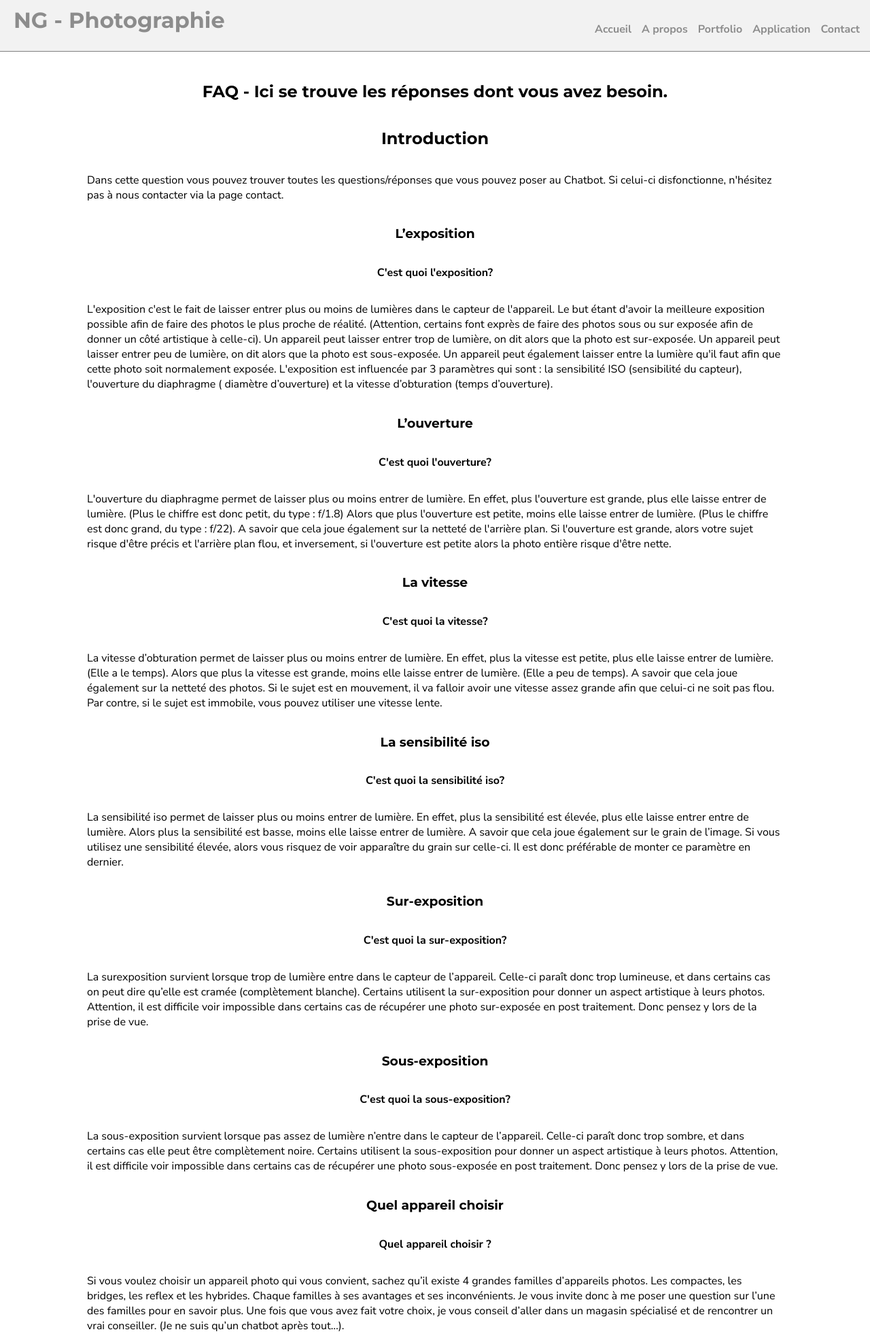
After one commit to GadeyneNicolas/Projet5_Photographie, a PHP site: a page that uses Controller/Router.php in a window 1280 px wide. The commit adds this page. Shown: the top 1962 px of the page at 68% size. Run offline with PHP 8.4, Linux system fonts and the light colour scheme.

Commit message:
Ajout d'une page Faq pour l'application. Ajout de l'url du site.

```diff
--- a/Contents/style.css
+++ b/Contents/style.css
@@ -314,12 +314,24 @@ header nav a:focus {
     display: flex;
     flex-direction: column;
     align-items: center;
+    margin-left: 10%;
+    margin-right: 10%;
 }
 
 #mentions {
     display: flex;
     flex-direction: column;
     align-items: center;
+    margin-left: 10%;
+    margin-right: 10%;
+}
+
+#faq {
+    display: flex;
+    flex-direction: column;
+    align-items: center;
+    margin-left: 10%;
+    margin-right: 10%;
 }
 
 /*  -----------------------
--- a/Controller/ControllerPage.php
+++ b/Controller/ControllerPage.php
@@ -53,6 +53,11 @@ class ControllerPage {
         $view->generate(array('comments' => $comments));
     }
 
+    public function faq() {
+        $view = new View("Faq");
+        $view->generate([]);
+    }
+
     public function contact() {
         $view = new View("Contact");
         $view->generate([]);
--- a/Controller/Router.php
+++ b/Controller/Router.php
@@ -40,6 +40,8 @@ class Router {
                     $this->ctrlPage->landscape();
                 }   else if (($_GET['action'] == 'Application')) {
                     $this->ctrlPage->application();
+                }    else if (($_GET['action'] == 'Faq')) {
+                    $this->ctrlPage->faq();
                 }   else if (($_GET['action'] == 'Contact')) {
                     $this->ctrlPage->contact();
                 }   else if (($_GET['action'] == 'Confidential')) {
--- a/View/Pages/viewApplication.php
+++ b/View/Pages/viewApplication.php
@@ -13,6 +13,11 @@
                 peut comprendre vos questions et essayer d'y répondre le plus simplement possible grâce à
                 des connaissances enregistrés dans sa base de donnée.
             </p>
+        <h2>Un problème avec le chatbot?</h2>
+            <p>Si vous n'arrivez pas à faire fonctionner l'application, n'hésitez pas à regarder la FAQ
+            de celle-ci.
+            </p>
+            <input class="button" type="button" value="Faq" onclick="javascript:location.href='Faq'">
     </div>
 
     <section id="chatbot">
--- /dev/null
+++ b/View/Pages/viewFaq.php
@@ -0,0 +1,223 @@
+<?php $this->title = "NG Photographie -Faq !"; ?> <!-- Titre de la page -->
+
+<section id="faq">
+    <h1>FAQ - Ici se trouve les réponses dont vous avez besoin.</h1>
+
+    <h2>Introduction</h2>
+        <p> Dans cette question vous pouvez trouver toutes les questions/réponses que vous pouvez
+            poser au Chatbot. Si celui-ci disfonctionne, n'hésitez pas à nous contacter via la page contact.
+        </p>
+
+    <h3>L’exposition</h3>
+
+        <p><strong>C'est quoi l'exposition? </strong></p>
+        <p>L'exposition c'est le fait de laisser entrer plus ou moins de lumières dans le capteur de l'appareil.
+        Le but étant d'avoir la meilleure exposition possible afin de faire des photos le plus proche de
+        réalité. (Attention, certains font exprès de faire des photos sous ou sur exposée afin de donner
+        un côté artistique à celle-ci). Un appareil peut laisser entrer trop de lumière, on dit alors que
+        la photo est sur-exposée. Un appareil peut laisser entrer peu de lumière, on dit alors que la photo
+        est sous-exposée. Un appareil peut également laisser entre la lumière qu'il faut afin que cette
+        photo soit normalement exposée. L'exposition est influencée par 3 paramètres qui sont :
+        la sensibilité ISO (sensibilité du capteur), l'ouverture du diaphragme ( diamètre d’ouverture)
+        et la vitesse d’obturation (temps d’ouverture).
+        </p>
+
+    <h3>L’ouverture</h3>
+
+        <p><strong>C'est quoi l'ouverture?</strong></p>
+        <p> L'ouverture du diaphragme permet de laisser plus ou moins entrer de lumière. En effet, plus
+            l'ouverture est grande, plus elle laisse entrer de lumière. (Plus le chiffre est donc petit,
+            du type : f/1.8) Alors que plus l'ouverture est petite, moins elle laisse entrer de lumière.
+            (Plus le chiffre est donc grand, du type : f/22). A savoir que cela joue également sur la netteté
+            de l'arrière plan. Si l'ouverture est grande, alors votre sujet risque d'être précis et l'arrière
+            plan flou, et inversement, si l'ouverture est petite alors la photo entière risque d'être nette.
+        </p>
+
+    <h3>La vitesse</h3>
+
+        <p><strong>C'est quoi la vitesse?</strong></p>
+        <p> La vitesse d’obturation permet de laisser plus ou moins entrer de lumière. En effet, plus la
+            vitesse est petite, plus elle laisse entrer de lumière. (Elle a le temps). Alors que plus la
+            vitesse est grande, moins elle laisse entrer de lumière. (Elle a peu de temps). A savoir que cela
+            joue également sur la netteté des photos. Si le sujet est en mouvement, il va falloir avoir
+            une vitesse assez grande afin que celui-ci ne soit pas flou. Par contre, si le sujet est
+            immobile, vous pouvez utiliser une vitesse lente.
+        </p>
+
+    <h3>La sensibilité iso</h3>
+
+        <p><strong>C'est quoi la sensibilité iso?</strong></p>
+        <p> La sensibilité iso permet de laisser plus ou moins entrer de lumière.
+            En effet, plus la sensibilité est élevée, plus elle laisse entrer entre
+            de lumière. Alors plus la sensibilité est basse, moins elle laisse entrer de
+            lumière. A savoir que cela joue également sur le grain de l’image. Si vous utilisez
+            une sensibilité élevée, alors vous risquez de voir apparaître du grain sur celle-ci.
+             Il est donc préférable de monter ce paramètre en dernier.
+        </p>
+
+    <h3>Sur-exposition</h3>
+
+        <p><strong>C'est quoi la sur-exposition?</strong></p>
+        <p> La surexposition survient lorsque trop de lumière entre dans le capteur de l’appareil.
+            Celle-ci paraît donc trop lumineuse, et dans certains cas on peut dire qu’elle est cramée
+            (complètement blanche). Certains utilisent la sur-exposition pour donner un aspect artistique
+            à leurs photos. Attention, il est difficile voir impossible dans certains cas de récupérer une
+            photo sur-exposée en post traitement. Donc pensez y lors de la prise de vue.
+        </p>
+
+    <h3>Sous-exposition</h3>
+
+        <p><strong>C'est quoi la sous-exposition?</strong></p>
+        <p>La sous-exposition survient lorsque pas assez de lumière n’entre dans le capteur de l’appareil.
+            Celle-ci paraît donc trop sombre, et dans certains cas elle peut être complètement noire. Certains
+            utilisent la sous-exposition pour donner un aspect artistique à leurs photos. Attention, il est
+            difficile voir impossible dans certains cas de récupérer une photo sous-exposée en post traitement.
+            Donc pensez y lors de la prise de vue.
+        </p>
+
+    <h3>Quel appareil choisir</h3>
+
+        <p><strong>Quel appareil choisir ?</strong></p>
+        <p> Si vous voulez choisir un appareil photo qui vous convient, sachez qu’il existe 4 grandes
+            familles d’appareils photos. Les compactes, les bridges, les reflex et les hybrides. Chaque
+            familles à ses avantages et ses inconvénients. Je vous invite donc à me poser une question
+            sur l’une des familles pour en savoir plus. Une fois que vous avez fait votre choix, je vous
+            conseil d’aller dans un magasin spécialisé et de rencontrer un vrai conseiller.
+            (Je ne suis qu’un chatbot après tout…).
+        </p>
+
+    <h3>Compact</h3>
+
+        <p><strong>C'est quoi les compacts ?</strong></p>
+        <p> Les appareils photos compactes sont utilisés en général dans un cadre amateur. Le budget
+            pour ce genre d’appareil est assez bas. Il a pour avantages d’avoir un prix très abordable,
+            d’être simple d’utilisation et d’être petit et facilement transportable. Il a pour
+            inconvénient un capteur de petite taille, il est peu réactif, des mauvais rendus en basse
+            lumière et les objectifs ne sont pas changeables.
+        </p>
+
+    <h3>Bridge</h3>
+
+        <p><strong>C'est quoi les bridges ?</strong></p>
+        <p> Les appareils photos bridges sont utilisés en général dans un cadre amateur.
+            Le budget pour ce genre d’appareil est plus élevé que les compactes mais reste plutôt bas.
+            Il a pour avantages d’avoir un zoom plus intéressant que sur les compactes, d’être simple
+            d’utilisation et d’avoir un viseur. Il a les mêmes inconvénient que les compactes et est moins
+            facilement transportable.
+        </p>
+
+    <h3>Reflex</h3>
+
+        <p><strong>C'est quoi les reflex ?</strong></p>
+        <p> Les appareils photos reflex sont utilisés en général dans un cadre amateur, semi-pro et pro.
+            Le budget pour ce genre d’appareil est élevé, surtout dans un cadre pro. Il a pour avantages
+            des objectifs interchangeables, une bonne voir très bonne réactivité, des bons rendus en basse
+            lumière, un viseur. Il a pour inconvénient un prix élevé, il est encombrant, voir très
+            encombrant, il peut être compliqué d’utilisation surtout sur les appareils pro.
+        </p>
+
+    <h3>Hybrides</h3>
+
+        <p><strong>C'est quoi les hybrides ?</strong></p>
+        <p> Les appareils photos hybrides sont utilisés en général dans un cadre amateur, semi-pro et pro.
+            Le budget pour ce genre d’appareil est élevé, surtout dans un cadre pro. Il a les mêmes avantages
+            que les reflex mais et également plus compact. Il a pour inconvénient un prix élevé, il peut être
+            compliqué d’utilisation surtout sur les appareils pro.
+        </p>
+
+    <h3>La composition</h3>
+
+        <p><strong>C'est quoi la composition ?</strong></p>
+        <p> La composition est l’art d’arranger les différents éléments qui entrent dans le cadre
+            photographié, de façon plaisante, agréable à regarder. Cette organisation doit être simple
+            pour être efficace, et attirer très vite le regard du spectateur. C’est un des secrets des
+            meilleurs photographes. De nombreux éléments peuvent entrer en compte dans celle-ci tel que
+            la règle des tiers, les points de vues, la plongée/contre plongée ou encore les différents
+            plans. (Premier plan, arrière plan).
+        </p>
+
+    <h3>La règle des tiers</h3>
+
+        <p><strong>C'est quoi la règle des tiers ?</strong></p>
+        <p> La règle des tiers propose que l'image soit imaginée comme divisée en neuf parties égales
+            par deux lignes horizontales équidistantes et deux lignes verticales équidistantes
+            (les lignes de tiers), les éléments importants de la composition devant être placés le
+            long de ces lignes ou de leurs intersections (points forts).
+        </p>
+
+    <h3>Les points de vues</h3>
+
+        <p><strong>C'est quoi les points de vues ?</strong></p>
+        <p> Le point de vue est la position de votre appareil photo (et la vôtre) par rapport à votre sujet.
+            Le choix de cette position est capital car contrairement au dessin ou à la peinture où on agence
+            les éléments à notre guise dans le cadre, en photo les différents éléments, objets et plans sont
+            bien réels et nous sont souvent imposés.
+        </p>
+
+    <h3>La plongée</h3>
+
+        <p><strong>C'est quoi la plongée ?</strong></p>
+        <p> La plongée, c’est une photographie d'un sujet se trouvant en dessous de l'appareil photo.
+            En d'autre termes, c'est une vue par le dessus. C’est une manière un peu plus artistique de
+            composer sa photographie.
+        </p>
+
+    <h3>La contre plongée</h3>
+
+        <p><strong>C'est quoi la contre plongée ?</strong></p>
+        <p> La contre-plongée, c’est une photographie d'un sujet se trouvant au dessus de l'appareil
+            photo. En d'autre termes, c'est une vue par le dessous. C’est une manière un peu plus
+            artistique de composer sa photographie.
+        </p>
+
+    <h3>Premier plan</h3>
+
+        <p><strong>C'est quoi le premier plan  ?</strong></p>
+        <p>le premier plan désigne le ou les objet(s) situé(s) à l’avant de la photo. Il s’agit souvent
+            du sujet. Il peut être informatif, artistique ou encore directif.
+        </p>
+
+    <h3>Arrière plan</h3>
+
+        <p><strong>C'est quoi l'arrière plan  ?</strong></p>
+        <p> le second plan ou arrière plan désigne ce qui se trouve derrière le sujet ou l’objet en
+            premier plan. Il peut être l'élément principal de la photo ou encore une sorte de toile
+            de fond pour mettre en valeur le sujet.
+        </p>
+
+    <h3>Plan large</h3>
+
+        <p><strong>C'est quoi le plan large ?</strong></p>
+        <p> le plan large ou plan d'ensemble englobe à la fois le sujet et son environnement.
+            Les deux ont la même importance sur l’image.
+        </p>
+
+    <h3>Plan moyen</h3>
+
+        <p><strong>C'est quoi le plan moyen ?</strong></p>
+        <p> Le plan moyen se resserre sur le sujet, il prend le dessus sur son environnement
+            même si l’environnement est encore bien présent.
+        </p>
+
+    <h3>Plan américain</h3>
+
+        <p><strong>C'est quoi le plan américain ?</strong></p>
+        <p> Le plan américain, très utilisé au cinéma, consiste à couper le sujet à mi-cuisse.
+            Le sujet est isolé et le décor devient secondaire.
+        </p>
+
+    <h3>Plan serré</h3>
+
+        <p><strong>C'est quoi le plan serré ?</strong></p>
+        <p> Le plan serré ou plan rapproché consiste à couper le sujet au-dessus de
+            la taille pour le mettre bien en évidence.
+        </p>
+
+    <h3>Gros plan</h3>
+
+        <p><strong>C'est quoi le gros plan ?</strong></p>
+        <p> Le gros plan met en avant une partie du corps du sujet. Son visage,
+            son expression ou un autre détail occupe tout le cadre.
+        </p>
+
+</section>
```
Also changed, not shown: .htaccess, 1 other file.
